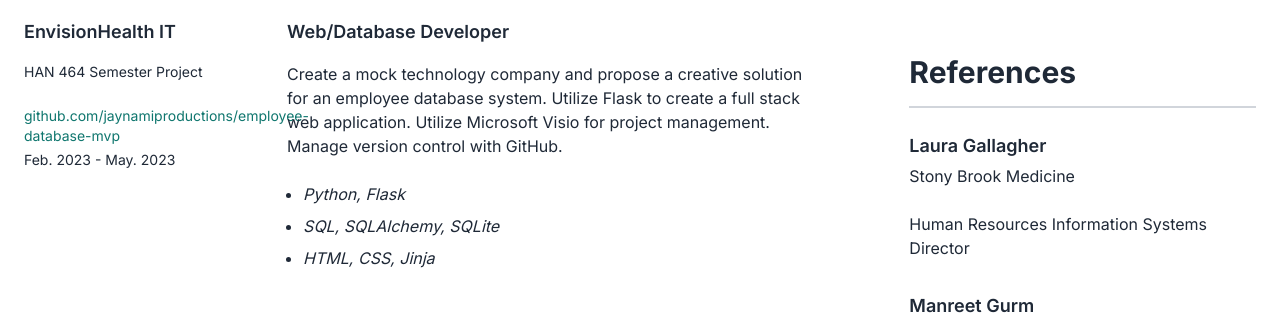
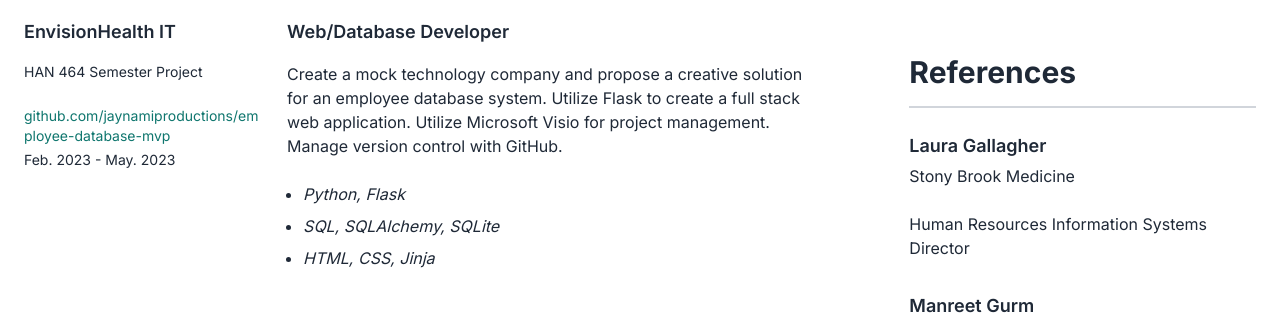
Before and after one commit to jaynamiproductions/resume-page, a Flask app: page / in a window 1280 px wide. Shown: the part 1202-1519 px from the top of the page. Run offline with Flask 3, Linux system fonts and the light colour scheme.

Commit message:
line break

```diff
--- a/templates/index.html
+++ b/templates/index.html
@@ -243,7 +243,7 @@
                     target="_blank"
                     rel="noreferrer"
                   >
-                    github.com/jaynamiproductions/employee-database-mvp
+                    github.com/jaynamiproductions/em&#10;&#13;ployee-database-mvp
                   </a>
                 </p>
                 <p class="text-sm">Feb. 2023 - May. 2023</p>
```
